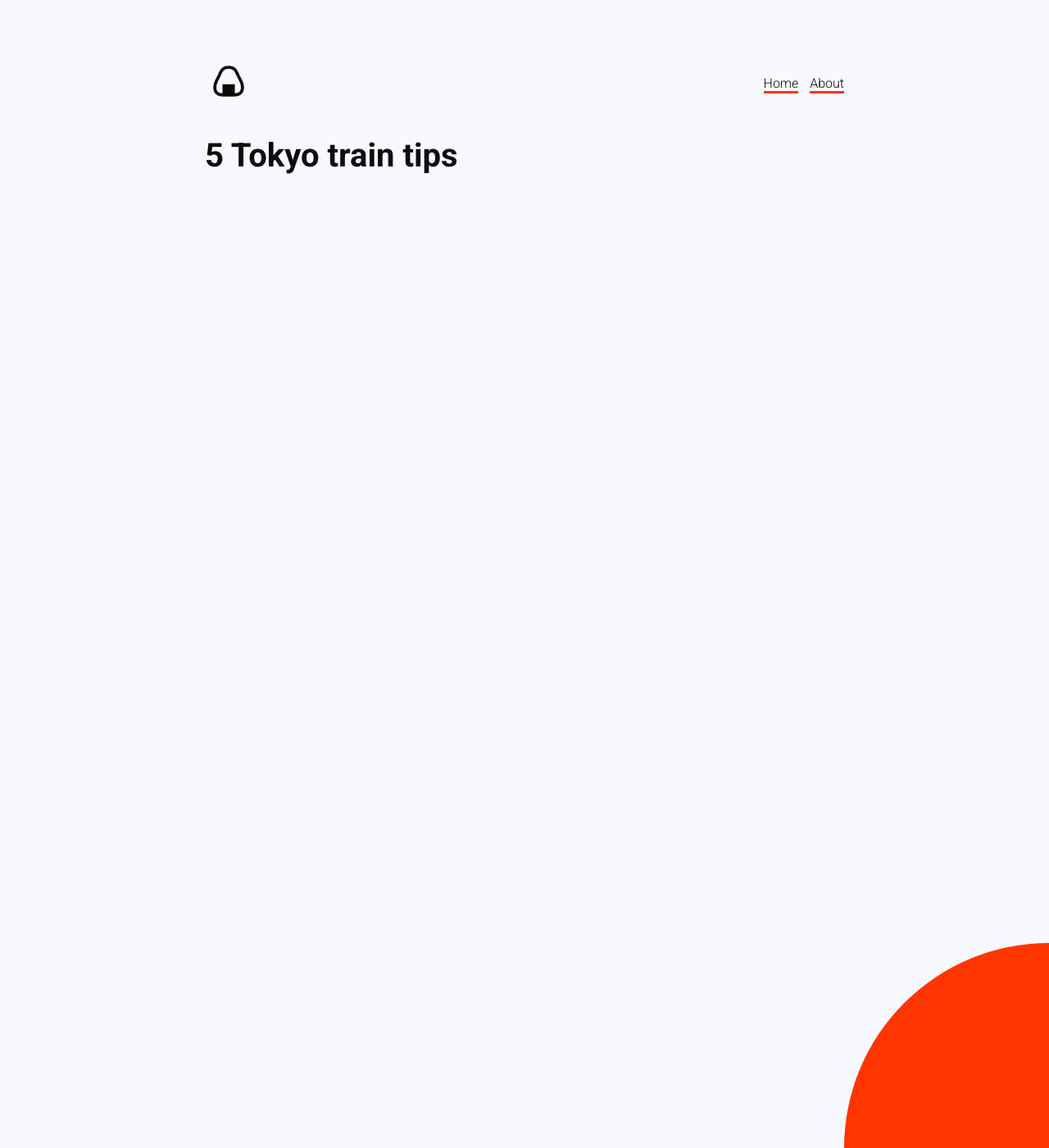
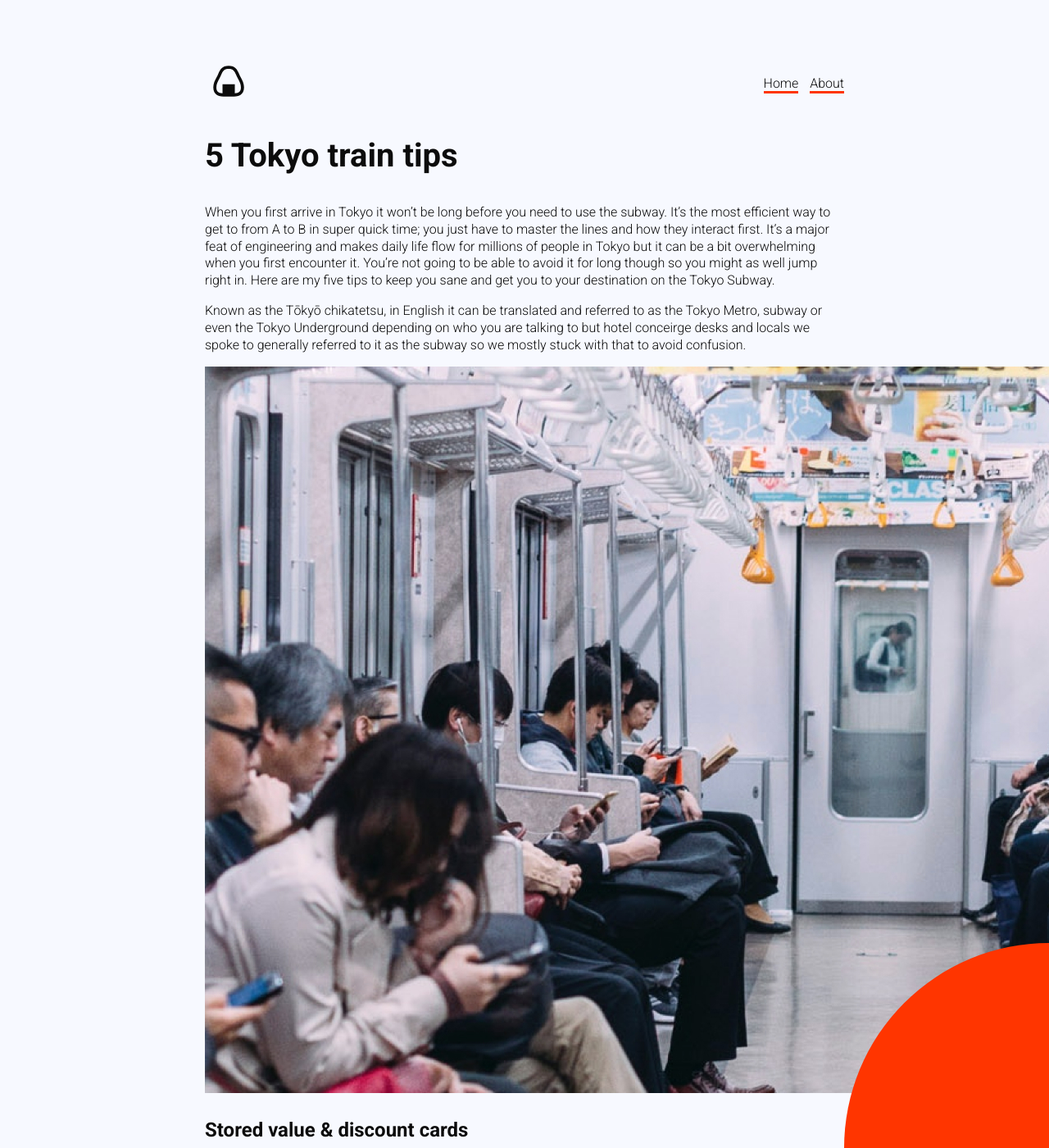
Before and after one commit to itwassme/jekyll-test-site, a Jekyll site: the page built from _posts/2020-12-29-tokyo-train-tips.markdown, in a window 1280 px wide and 1400 px high. Shown: the whole window at 82% size. Built offline with Jekyll 4.4.1, drawn with Linux system fonts in a browser that asks for light colours; some of the changed text lies outside the part shown.

Commit message:
Updated Tokyo Train Tips

```diff
--- a/_posts/2020-12-29-tokyo-train-tips.markdown
+++ b/_posts/2020-12-29-tokyo-train-tips.markdown
@@ -4,3 +4,13 @@ date: 2020-12-29 00:00:00 Z
 excerpt: Here are my five tips to keep you sane and get you to your destination on
   the Tokyo Subway.
 ---
+
+When you first arrive in Tokyo it won’t be long before you need to use the subway.  It’s the most efficient way to get to from A to B in super quick time; you just have to master the lines and how they interact first. It’s a major feat of engineering and makes daily life flow for millions of people in Tokyo but it can be a bit overwhelming when you first encounter it.  You’re not going to be able to avoid it for long though so you might as well jump right in.  Here are my five tips to keep you sane and get you to your destination on the Tokyo Subway.
+
+Known as the Tōkyō chikatetsu, in English it can be translated and referred to as the Tokyo Metro, subway or even the Tokyo Underground depending on who you are talking to but hotel conceirge desks and locals we spoke to generally referred to it as the subway so we mostly stuck with that to avoid confusion.
+
+![blog-3a.jpg](/uploads/blog-3a.jpg)
+
+### Stored value & discount cards
+
+Unless you’re only in the country for a day or two you’ll really benefit from grabbing a stored value card.  It’ll make getting on and off the trains so much quicker than using the  ticket machines all the time.  You can buy a PASMO card from a machine or the station office and then just top it up when you need to.  If you already have another Japanese transport card like the Suica or ICOCA they will work fine too.  You can now use the cards interchangably across the Japanese Subway in various cities and many other forms of public transport.
```
